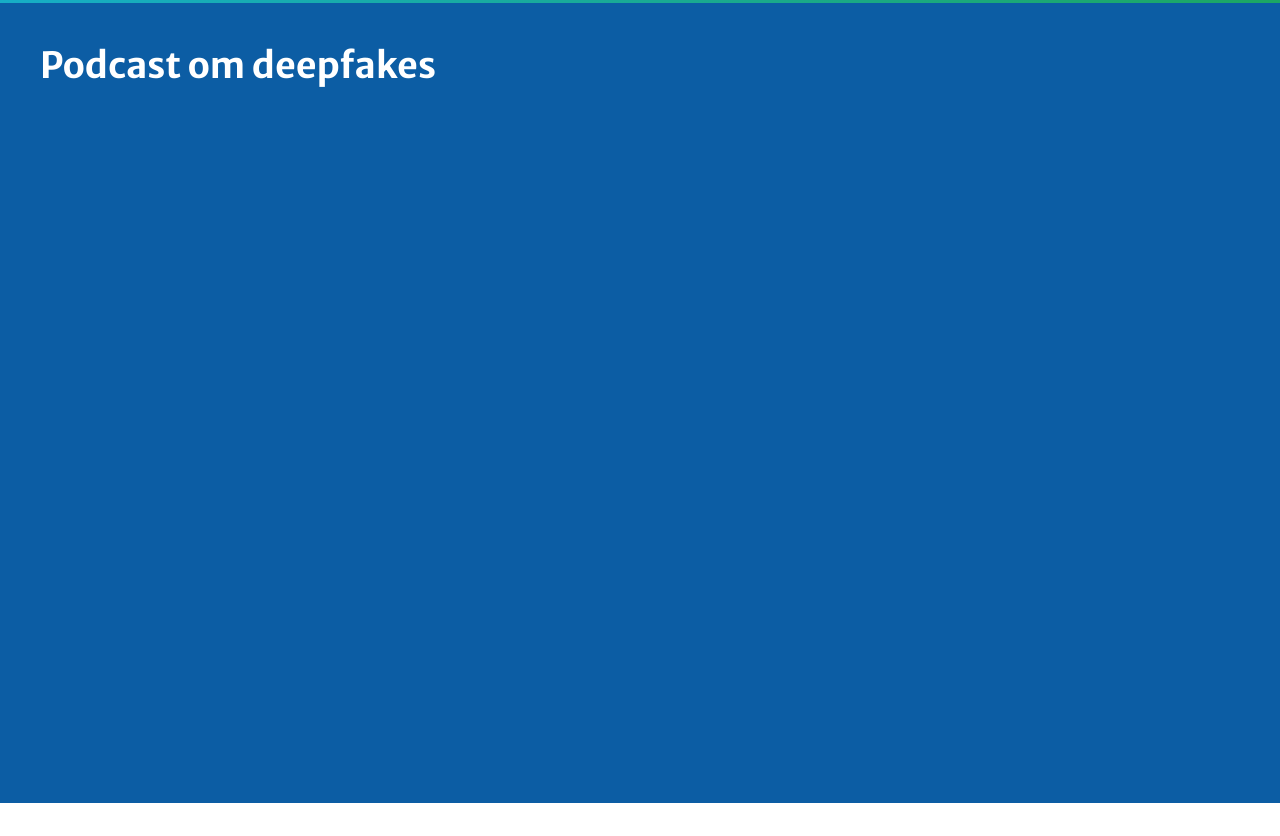
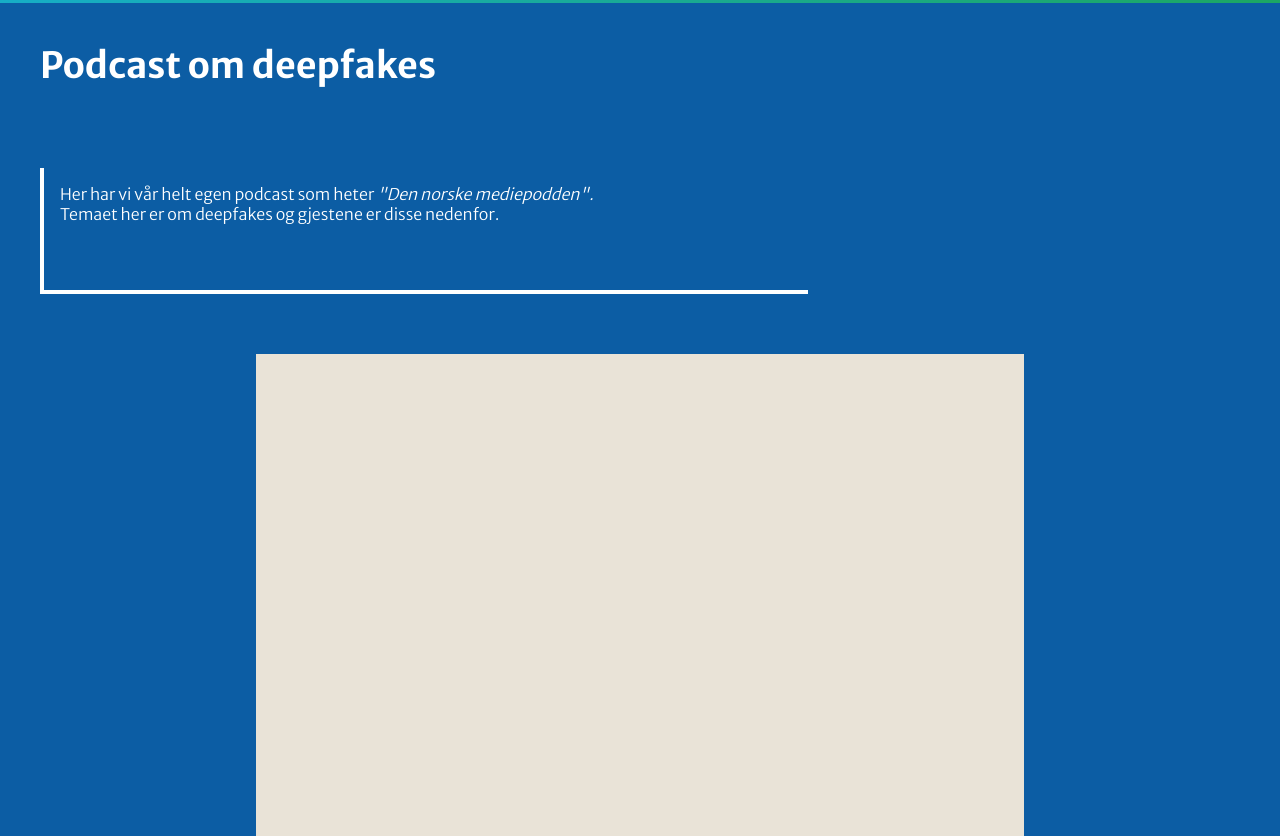
Before and after one commit to VictorH04/Medietilsynet-Deepfakes-SchoolProject, a website: page index.html in a window 1280 px wide. Shown: the part 5844-6680 px from the top of the page. Before the commit the page ends 6647 px from the top, so only its background shows below. Drawn offline with Linux system fonts and the light colour scheme.

Commit message:
Added some styling on the new section

```diff
--- a/SASS/base/_layout.scss
+++ b/SASS/base/_layout.scss
@@ -283,19 +283,17 @@
 }
 
 .mainsection3 {
-    height: 100vh;
+    display: grid;
+    // grid-template-columns: 1fr;
+    // grid-template-rows: repeat(2, 1fr);
+    height: 200vh;
     background-color: var(--darkblue1);
 
     &-title {
+        height: 15rem;
         color: #Fff;
         padding: var(--title-padding);
         font-size: var(--fs-heading-medium);
-    }
-
-    &-underheader {
-        font-size: var(--fs-heading);
-        color: #Fff;
-        padding: var(--title-padding);
     }
 
     &-text {
@@ -306,13 +304,29 @@
         color: #fff;
 
         font-size: var(--fs-text-big);
-        font-weight: 400;
+        font-weight: 100;
 
         margin-top: -.5rem;
+        margin-bottom: 7.5rem;
         padding: 2rem 2rem;
 
         border-left: var(--border-2);
         border-bottom: var(--border-2);
+    }
+
+    &-gridcontainer {
+        display: grid;
+        grid-template-columns: repeat(2, 1fr);
+        grid-template-rows: repeat(6, 1fr);
+        width: 60vw;
+        height: 150rem;
+
+        background-color: var(--cardboard);
+
+        justify-self: center;
+        align-self: start;
+
+
     }
 
 
--- a/index.html
+++ b/index.html
@@ -8,6 +8,7 @@
         <meta name="Medietilsynet | Deepfakes" content="Deepfakes">
         <meta name="viewport" content="width=device-width, initial-scale=1">
         <link rel="stylesheet" href="CSS/style.css">
+        <link rel="shortcut icon" href="/img/medietilsynet small1.png" type="image/x-icon">
         <link href="https://fonts.googleapis.com/css2?family=Merriweather+Sans:wght@100;300;400;500;600;700&display=swap" rel="stylesheet">
     </head>
     <body>
@@ -145,6 +146,16 @@
         <section class="mainsection3" id="mainsection3">
             <h1 class="mainsection3-title">Podcast om deepfakes</h1>
 
+            <p class="mainsection3-text">Her har vi vår helt egen podcast som heter <i>"Den norske mediepodden".</i> <br>
+                Temaet her er om deepfakes og gjestene er disse nedenfor.
+            </p>
+
+            <div class="mainsection3-gridcontainer">
+
+
+
+            </div>
+
 
         </section>
 
```
Also changed, not shown: CSS/style.css.
